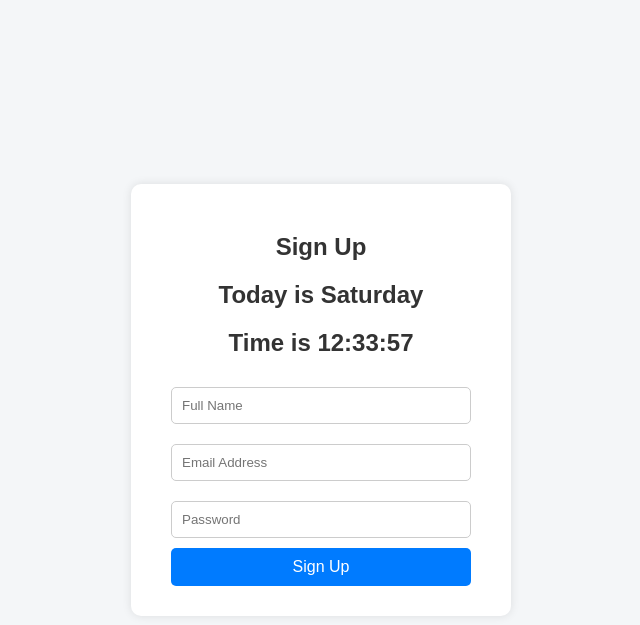
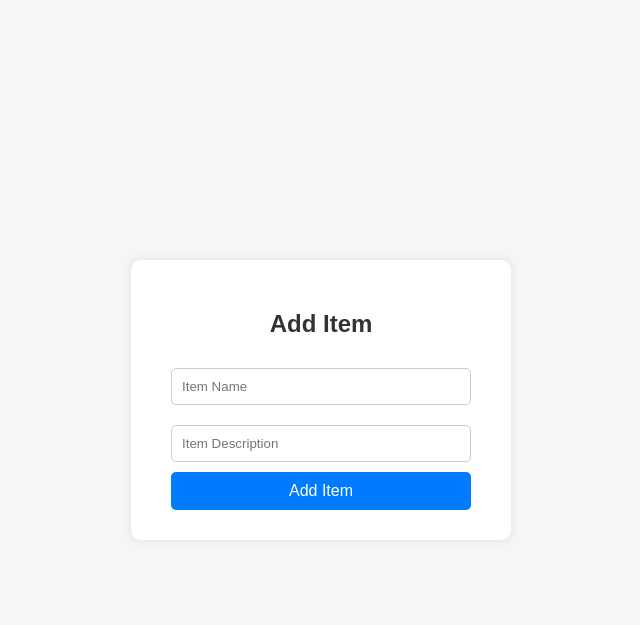
Before and after one commit to preethamrsp/tutedude_assignment4, a Flask app: page / in a window 1280 px wide. Shown: the top 625 px of the page, without its empty margins (319-959 px from the left). Run offline with Flask 3, Linux system fonts and the light colour scheme.

Commit message:
new commit from master_2

```diff
--- a/backend/app.py
+++ b/backend/app.py
@@ -14,7 +14,7 @@ db = client.test
 collection = db['flask-tuteorial']
 
 app = Flask(__name__)
-
+#added submittodoitem route
 @app.route('/submittodoitem', methods=['POST'])
 def submit():
     form_data = dict(request.json)
--- a/frontend/templates/index.html
+++ b/frontend/templates/index.html
@@ -58,14 +58,11 @@
 </head>
 <body>
   <div class="signup-container">
-    <h2>Sign Up</h2>
-    <h2>Today is {{ day_of_week }}</h2>
-    <h2>Time is {{ current_time }}</h2>
-    <form action="/submit" method="POST">
-      <input type="text" name="name" id="name" placeholder="Full Name" required>
-      <input type="email" name="email" id="email" placeholder="Email Address" required>
-      <input type="password" name="password" id="password" placeholder="Password" required>
-      <input type="submit" value="Sign Up">
+    <h2>Add Item</h2>
+    <form action="/submittodoitem" method="POST">
+    <input type="text" name="iname" id="iname" placeholder="Item Name" required>
+      <input type="text" name="idescription" id="idescription" placeholder="Item Description" required>
+      <input type="submit" value="Add Item">
     </form>
   </div>
 </body>
```
